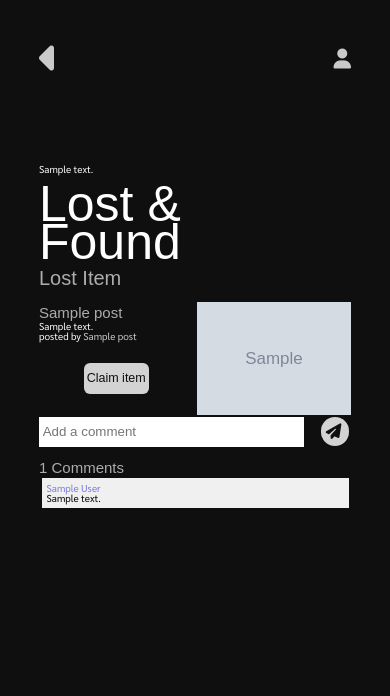
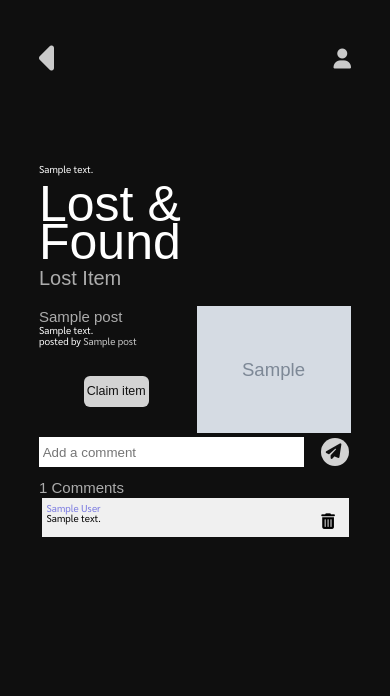
Before and after one commit to CLOEI/lost-and-found, a Flask app: template api/templates/post.html in a window 390 px wide. Shown: the top 696 px of the page. Run offline with Flask 3, Linux system fonts and the light colour scheme; the template is opened without the code that fills it: most values are stand-ins (such as "Sample title", 1, 10 or a date in 2020); grey boxes marked "Sample" are stand-in pictures; data that the repository does not hold is empty; parts of the project's set-up code (start-up, migrations or seed data) failed here and were passed over; some libraries are stand-ins or nearby versions; some web fonts are replaced.

Commit message:
you still can delete anyone's comment for now

```diff
--- a/api/Firebase.py
+++ b/api/Firebase.py
@@ -286,8 +286,8 @@ class Firebase:
     def delete_comment(self, comment_id: str, token: str):
         decoded = self.get_decoded_token(token)
         comments_ref = self.firestore.collection("comments")
-        comment = comments_ref.where("id", "==", comment_id).get()
-        comment_dict = comment.to_dict()
+        comment = comments_ref.where(filter=FieldFilter("id", "==", comment_id)).get()
+        comment_dict = comment[0].to_dict()
         if comment_dict["uid"] != decoded["uid"]:
             raise ValueError("You are not the owner of this comment")
 
--- a/api/app.py
+++ b/api/app.py
@@ -355,6 +355,28 @@ def comment(id):
             )
 
 
+@app.route("/listing/<pid>/comment/<cid>/delete", methods=["POST"])
+def delete_comment(cid, pid):
+    unedited_post = fb.get_post_by_id(pid)
+    if request.method == "POST":
+        try:
+            token = request.cookies.get("token")
+            fb.delete_comment(cid, token)
+            return redirect("/listing/" + pid)
+        except ValueError as e:
+            return (
+                render_template(
+                    "listing.html",
+                    response={
+                        "status": "ERROR",
+                        "message": str(e),
+                        "post": unedited_post,
+                    },
+                ),
+                400,
+            )
+
+
 @app.route("/listing/<id>/comment/<comment_id>", methods=["POST"])
 def reply(id, comment_id):
     try:
--- a/api/static/css/index.css
+++ b/api/static/css/index.css
@@ -455,10 +455,10 @@ form .inputfield {
   .post-display .post-commentsystem {
     grid-column: 1 / span 2;
     grid-row: 4 / span 3;
-    overflow-x: hidden;
-    overflow-y: hidden;
+    height: 26em;
   }
   .post-display .post-comments {
+    height: 20em;
     overflow-x: hidden;
     overflow-y: auto;
   }
--- a/api/templates/post.html
+++ b/api/templates/post.html
@@ -85,9 +85,22 @@ get_current_uid() %}
     </h3>
     <div class="post-comments">
       {% for c in response.post.comments %}
-      <div class="comment-card flex-container flex-col">
-        <a href="/profile/{{c.uid}}">{{ c.display_name }}</a>
-        <p>{{ c.body }}</p>
+      <div class="comment-card flex-container flex-row">
+        <div class="flex-container flex-col">
+          <a href="/profile/{{c.uid}}" style="width: fit-content;">{{ c.display_name }}</a>
+          <p>{{ c.body }}</p>
+        </div>
+        <div
+          class="delete-button"
+          style="height: 100%"
+        >
+          <form action="{{ c.post_id }}/comment/{{ c.id }}/delete" method="post" class="flex-container flex-nogrow flex-col f-justify-end f-align-center">
+            <button type="submit" class="button" style="background: none; border: none;">
+              <i class="fa-solid fa-trash-can fa-lg" style="color: black"></i>
+            </button>
+          </form>
+          </a>
+        </div>
       </div>
       {% endfor %}
     </div>
```
